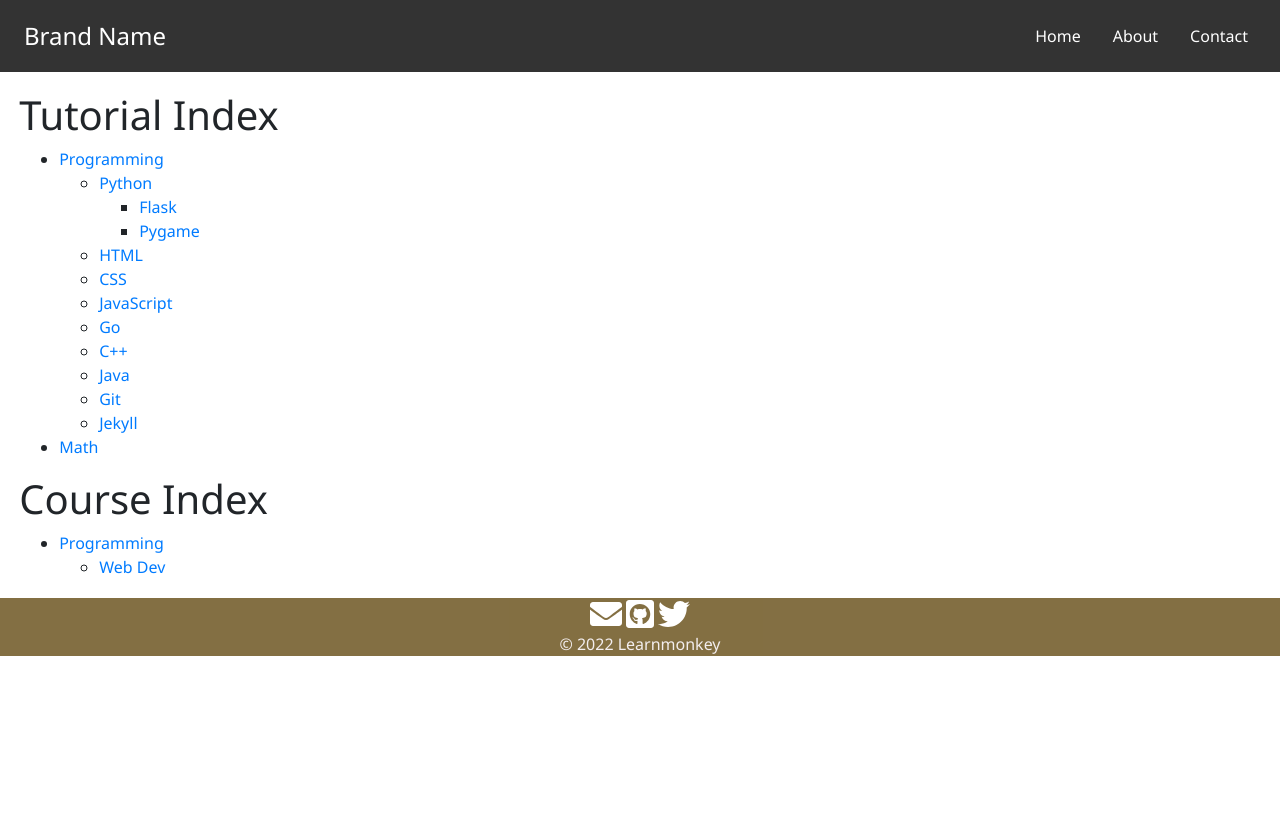
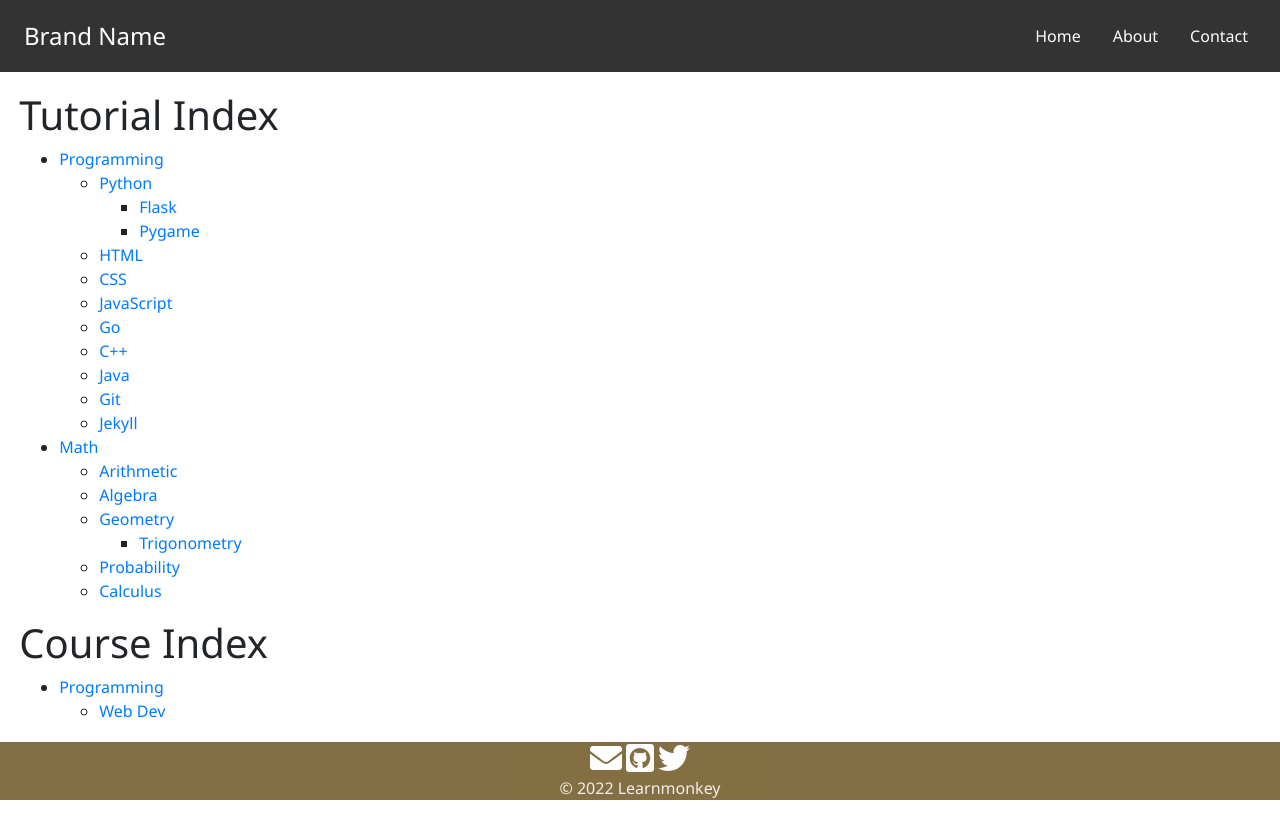
Before and after one commit to learnmonkey/learnmonkey.github.io, a Jekyll site: the page built from tutorial-index.html, in a window 1280 px wide. Shown: the top 839 px of the page. Built offline with Jekyll 4.4.1, drawn with Linux system fonts in a browser that asks for light colours; nearby versions of some CDN libraries.

Commit message:
Math tutorial index skeleton

```diff
--- a/tutorial-index.html
+++ b/tutorial-index.html
@@ -25,6 +25,17 @@ layout: default
         </ul>
     </li>
     <li><a href="/math/">Math</a>
+        <ul>
+            <li><a href="/math/arithmetic/">Arithmetic</a></li>
+            <li><a href="/math/algebra/">Algebra</a></li>
+            <li><a href="/math/geometry/">Geometry</a>
+                <ul>
+                    <li><a href="/math/geometry/trigonometry/">Trigonometry</a></li>
+                </ul>
+            </li>
+            <li><a href="/math/probability/">Probability</a></li>
+            <li><a href="/math/calculus/">Calculus</a></li>
+        </ul>
     </li>
 </ul>
 
```
